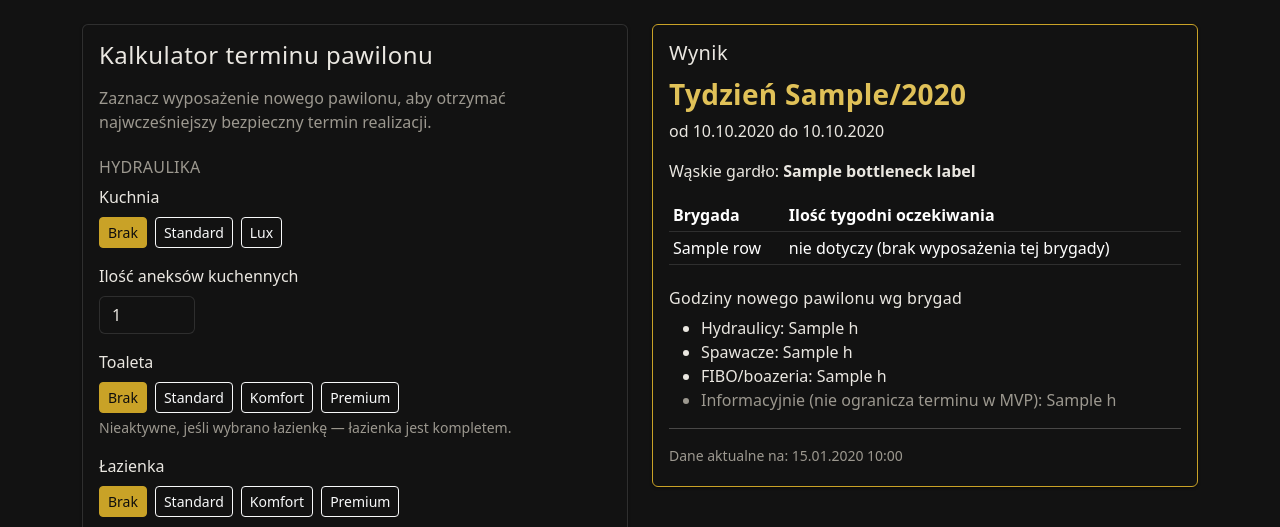
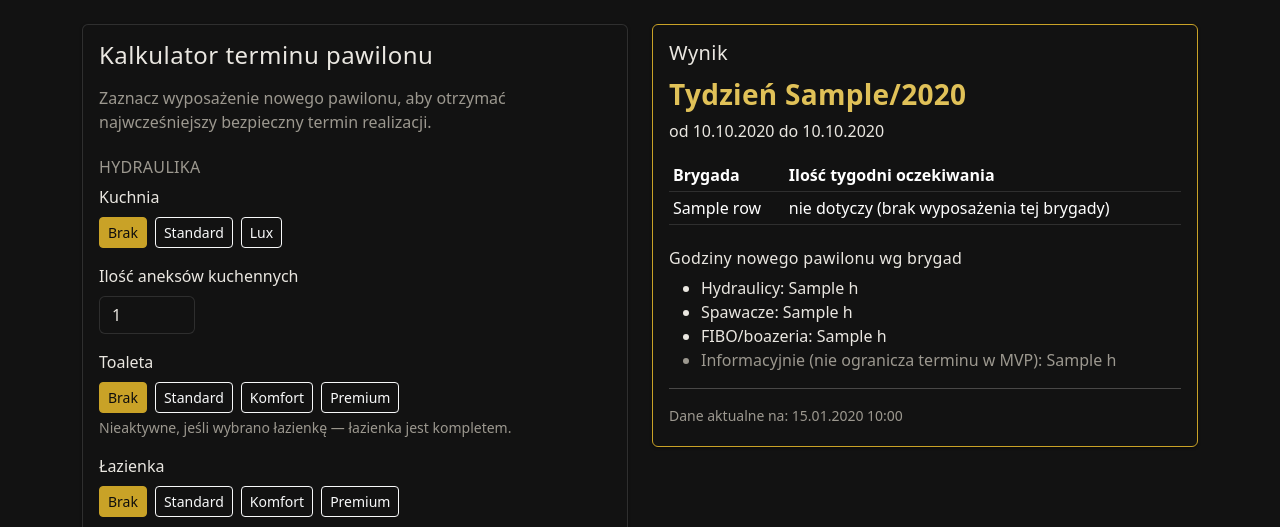
Before and after one commit to bdrezek91/Kalkulator-terminu, a Django app: template pawilony/templates/pawilony/calculator.html in a window 1280 px wide. Shown: the part 57-584 px from the top of the page. Run offline with Django 5.2, Linux system fonts and the light colour scheme; tables that the repository leaves empty hold one stand-in row (values such as "Sample post"); the template is opened without the code that fills it: values that come from a table or form of the project are taken from there, most other values are stand-ins (such as "Sample title", 1, 10 or a date in 2020); some libraries are stand-ins or nearby versions.

Commit message:
Usuń tekst "wąskie gardło" z wyniku kalkulatora
Zniknął zarówno osobny akapit "Wąskie gardło: X", jak i dopisek "—
wąskie gardło" przy brygadzie w tabeli. Wiersz limitującej brygady nadal
jest wizualnie wyróżniony (podświetlenie table-warning) — usunięty
został tylko literalny tekst. bottleneck_label usunięty z views.py jako
nieużywany.

Co-Authored-By: Claude Sonnet 5 <noreply@anthropic.com>
Claude-Session: https://claude.ai/code/session_01WaogSJf1XRv6zqKzbbySB1

```diff
--- a/pawilony/templates/pawilony/calculator.html
+++ b/pawilony/templates/pawilony/calculator.html
@@ -105,8 +105,6 @@
                 <p class="mb-3">
                     od {{ result.week_start|date:"d.m.Y" }} do {{ result.week_end|date:"d.m.Y" }}
                 </p>
-                <p>Wąskie gardło: <strong>{{ bottleneck_label }}</strong></p>
-
                 <table class="table table-sm mt-3">
                     <thead>
                         <tr><th>Brygada</th><th>Ilość tygodni oczekiwania</th></tr>
@@ -118,7 +116,6 @@
                             <td>
                                 {% if row.required %}
                                     {{ row.weeks }} {{ row.weeks_word }}
-                                    {% if row.is_bottleneck %} — wąskie gardło{% endif %}
                                 {% else %}
                                     nie dotyczy (brak wyposażenia tej brygady)
                                 {% endif %}
--- a/pawilony/views.py
+++ b/pawilony/views.py
@@ -122,14 +122,11 @@ class CalculatorView(View):
                 }
             )
 
-        bottleneck_label = BRIGADE_LABELS[week_result.bottleneck_key]
-
         context.update(
             {
                 "result": week_result,
                 "brigade_rows": brigade_rows,
                 "hours_result": hours_result,
-                "bottleneck_label": bottleneck_label,
                 "no_active_import": active_batch is None,
                 "last_import_at": last_import_at,
                 "data_is_stale": data_is_stale,
```
